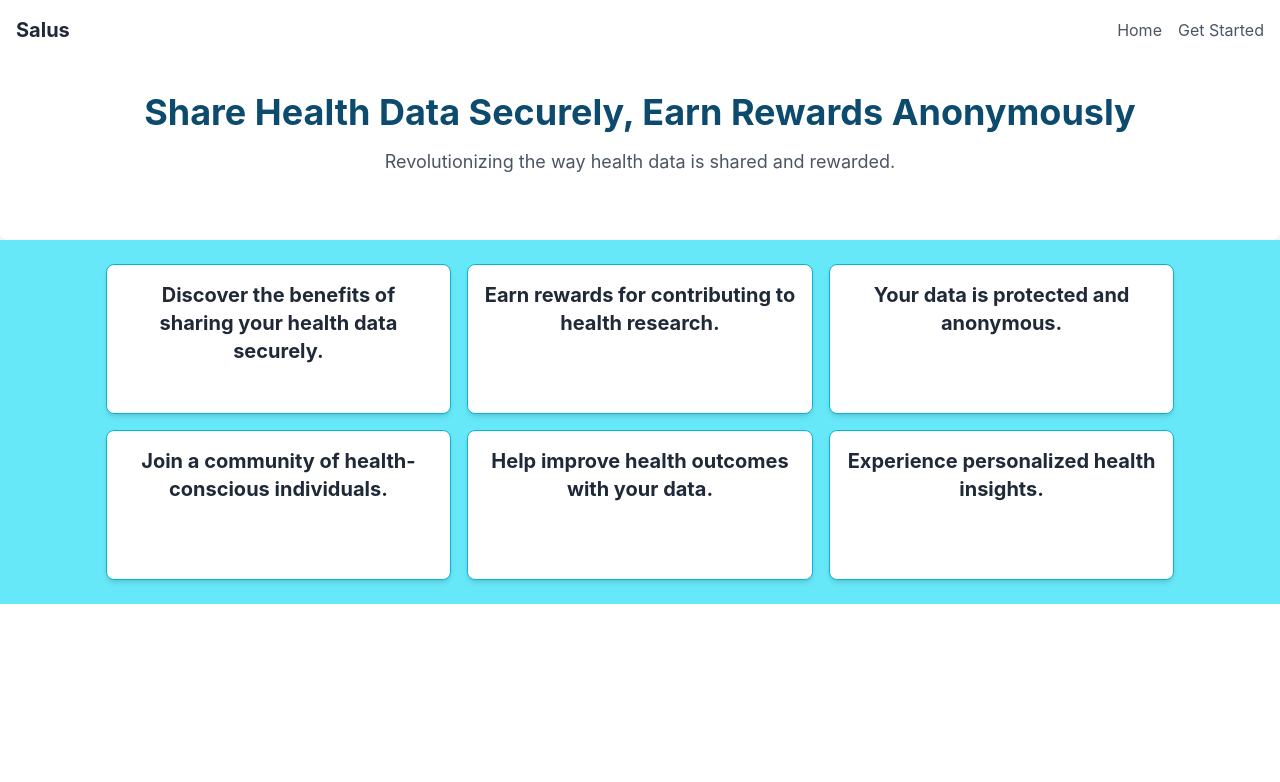
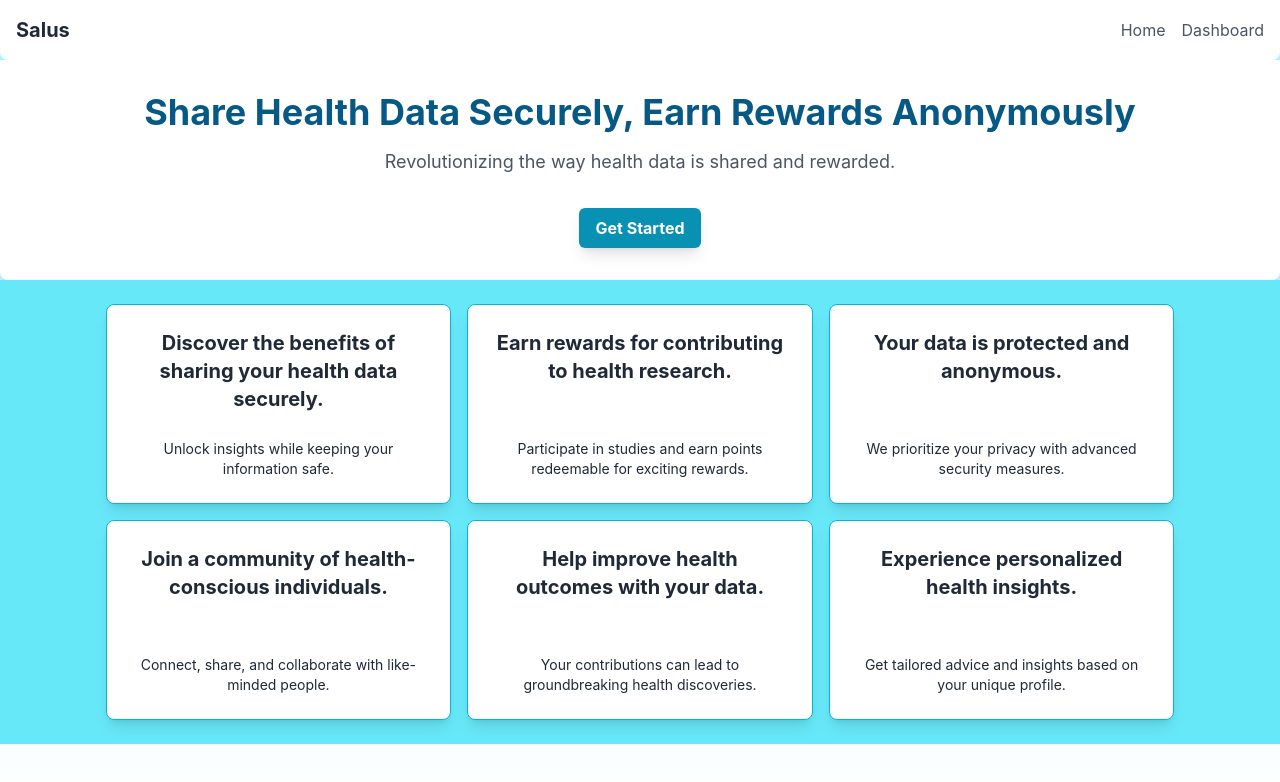
Before and after one commit to r-agni/ethglobalsf, a React (Create React App) app: page / in a window 1280 px wide. Shown: the top 782 px of the page. Built offline with nearby package versions, Linux system fonts and the light colour scheme.

Commit message:
renaming

```diff
--- a/src/App.tsx
+++ b/src/App.tsx
@@ -2,7 +2,7 @@
 import React from 'react';
 import { BrowserRouter as Router, Route, Routes } from 'react-router-dom';
 import Home from './pages/Home';
-import Getstarted from './pages/Getstarted';
+import Dashboard from './pages/Dashboard';
 
 import './tailwind.css';
 
@@ -10,7 +10,7 @@ const App: React.FC = () => (
   <Router>
     <Routes>
       <Route path="/" element={<Home />} />
-      <Route path="/getstarted" element={<Getstarted />} />
+      <Route path="/dashboard" element={<Dashboard />} />
     </Routes>
   </Router>
 );
--- a/src/pages/Getstarted.tsx
+++ b/src/pages/Dashboard.tsx
@@ -77,7 +77,7 @@ const DataSection: React.FC<DataSectionProps> = ({ profile, health, earningText,
     </div>
 );
 
-const Getstarted: React.FC = () => {
+const Dashboard: React.FC = () => {
     const [anonimized, setAnonimized] = useState(true);
 
     // Dummy data for user profile and health data
@@ -157,4 +157,4 @@ const Getstarted: React.FC = () => {
     );
 };
 
-export default Getstarted;
+export default Dashboard;
--- a/src/pages/Home.tsx
+++ b/src/pages/Home.tsx
@@ -7,48 +7,51 @@ const Home = () => {
   const boxes = [
     {
       title: "Discover the benefits of sharing your health data securely.",
-      content: ""
+      content: "Unlock insights while keeping your information safe."
     },
     {
       title: "Earn rewards for contributing to health research.",
-      content: ""
+      content: "Participate in studies and earn points redeemable for exciting rewards."
     },
     {
       title: "Your data is protected and anonymous.",
-      content: ""
+      content: "We prioritize your privacy with advanced security measures."
     },
     {
       title: "Join a community of health-conscious individuals.",
-      content: ""
+      content: "Connect, share, and collaborate with like-minded people."
     },
     {
       title: "Help improve health outcomes with your data.",
-      content: ""
+      content: "Your contributions can lead to groundbreaking health discoveries."
     },
     {
       title: "Experience personalized health insights.",
-      content: ""
+      content: "Get tailored advice and insights based on your unique profile."
     },
   ];
 
   return (
-    <div className="relative w-full min-h-screen cyan-300">
+    <div className="relative w-full min-h-screen bg-gradient-to-b from-cyan-200 to-white">
       {/* Navigation Bar */}
       <NavBar />
 
       {/* Top Half */}
       <div className="relative z-10 p-8 bg-white rounded-b-lg shadow-lg flex flex-col items-center justify-center h-1/2">
-        <h1 className="text-4xl font-bold text-center mb-4 text-sky-900">Share Health Data Securely, Earn Rewards Anonymously</h1>
+        <h1 className="text-4xl font-bold text-center mb-4 text-sky-800">Share Health Data Securely, Earn Rewards Anonymously</h1>
         <p className="text-lg text-center text-gray-600 mb-8 max-w-3xl mx-auto">
           Revolutionizing the way health data is shared and rewarded.
         </p>
+        <button className="bg-cyan-600 hover:bg-cyan-700 text-white font-bold py-2 px-4 rounded-md shadow-lg transition-colors duration-300 transform hover:scale-105">
+          Get Started
+        </button>
       </div>
 
       {/* Unified Bottom Section with Solid Background */}
-      <div className="relative z-10 p-4 bg-cyan-300 h-1/2 flex flex-wrap justify-center gap-4 items-center">
+      <div className="relative z-10 p-4 bg-cyan-300 h-1/2 flex flex-wrap justify-center gap-6 items-center">
         <div className="flex flex-wrap justify-center w-full max-w-6xl">
           {boxes.map((box, index) => (
-            <div key={index} className="w-full sm:w-[45%] lg:w-[30%] min-h-[150px] bg-white rounded-lg p-4 text-center border border-cyan-500 shadow-md hover:shadow-lg transition-shadow duration-300 mx-2 my-2">
+            <div key={index} className="w-full sm:w-[45%] lg:w-[30%] min-h-[200px] bg-white rounded-lg p-6 text-center border border-cyan-500 shadow-lg hover:shadow-xl transition-shadow duration-300 mx-2 my-2 flex flex-col justify-between">
               <span className="font-bold text-gray-800 text-xl">{box.title}</span>
               <p className="mt-2 text-sm text-gray-800">{box.content}</p>
             </div>
--- a/src/pages/Navbar.tsx
+++ b/src/pages/Navbar.tsx
@@ -30,10 +30,10 @@ const NavBar = () => {
             className="text-gray-600 hover:text-gray-800 transition duration-300"
             onClick={() => {
                 console.log("Button clicked");
-                navigate('/getstarted');
+                navigate('/dashboard');
             }}
           >
-            Get Started
+            Dashboard
           </button>
         </div>
       </div>
```
